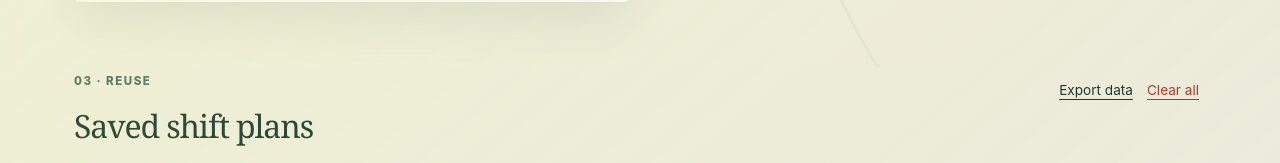
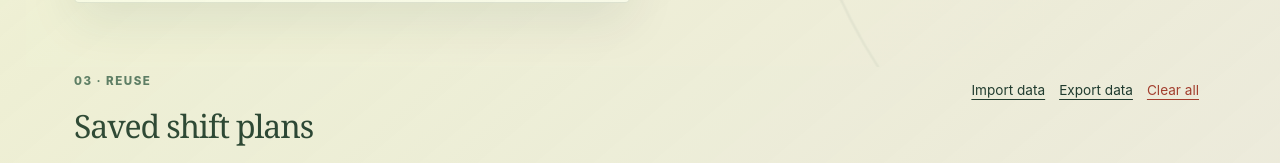
Before and after one commit to Sunit127/2026-W36-heatshift, a website with bundled scripts: page index.html in a window 1280 px wide. Shown: the part 1568-1731 px from the top of the page. Built offline with nearby package versions, Linux system fonts and the light colour scheme.

Commit message:
feat: expose HeatShift plan import

```diff
--- a/index.html
+++ b/index.html
@@ -68,7 +68,7 @@
     </section>
 
     <section class="saved-section" aria-labelledby="saved-title">
-      <div class="section-heading"><div><p class="step">03 · Reuse</p><h2 id="saved-title">Saved shift plans</h2></div><div><button id="export-data" class="text-button">Export data</button><button id="clear-data" class="text-button danger">Clear all</button></div></div>
+      <div class="section-heading"><div><p class="step">03 · Reuse</p><h2 id="saved-title">Saved shift plans</h2></div><div><button id="import-data" class="text-button">Import data</button><input id="import-file" type="file" accept="application/json" hidden><button id="export-data" class="text-button">Export data</button><button id="clear-data" class="text-button danger">Clear all</button></div></div>
       <div id="saved-plans" class="saved-grid"></div>
     </section>
 
```
